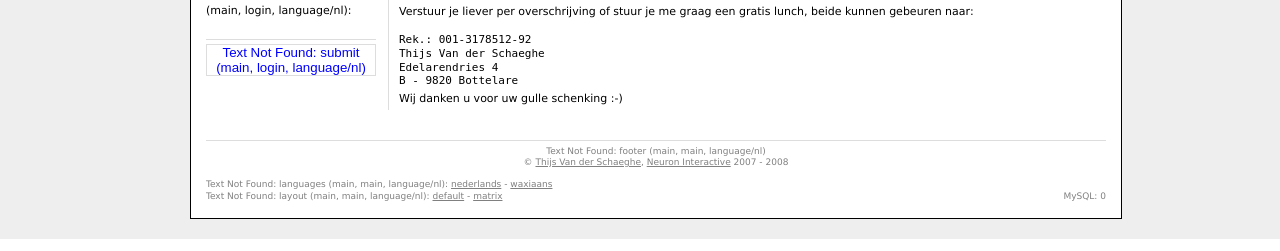
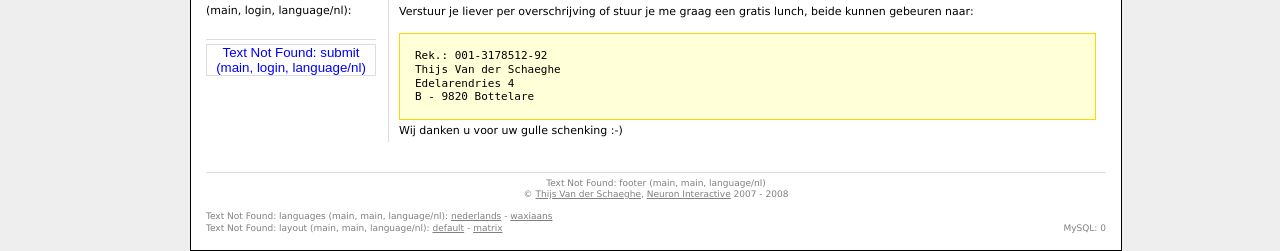
Before and after one commit to CatLabInteractive/1brood, a PHP site: page /index.php?page=donate in a window 1280 px wide. Shown: the part 561-812 px from the top of the page. Run offline with PHP 8.4, Linux system fonts and the light colour scheme; data that the repository does not hold is empty; some libraries are stand-ins or nearby versions.

Commit message:
git-svn-id: https://catlab.slsapp.com/source/1brood/trunk@20 d97fe4b3-058e-4413-8caa-47a303eb7676

```diff
--- a/css/default/layout.css
+++ b/css/default/layout.css
@@ -430,3 +430,11 @@ p.true
 	border: 1px solid green;
 	padding: 5px 7px;
 }
+
+pre
+{
+	line-height: 125%;
+	padding: 15px;
+	border: 1px solid gold;
+	background: #FFFFD8;
+}
--- a/templates/default/donate.tpl
+++ b/templates/default/donate.tpl
@@ -11,7 +11,7 @@
 
 <p>Verstuur je liever per overschrijving of stuur je me graag een gratis lunch, beide kunnen gebeuren naar:</p>
 
-<pre style="line-height: 125%;">
+<pre>
 Rek.: 001-3178512-92
 Thijs Van der Schaeghe
 Edelarendries 4
```
